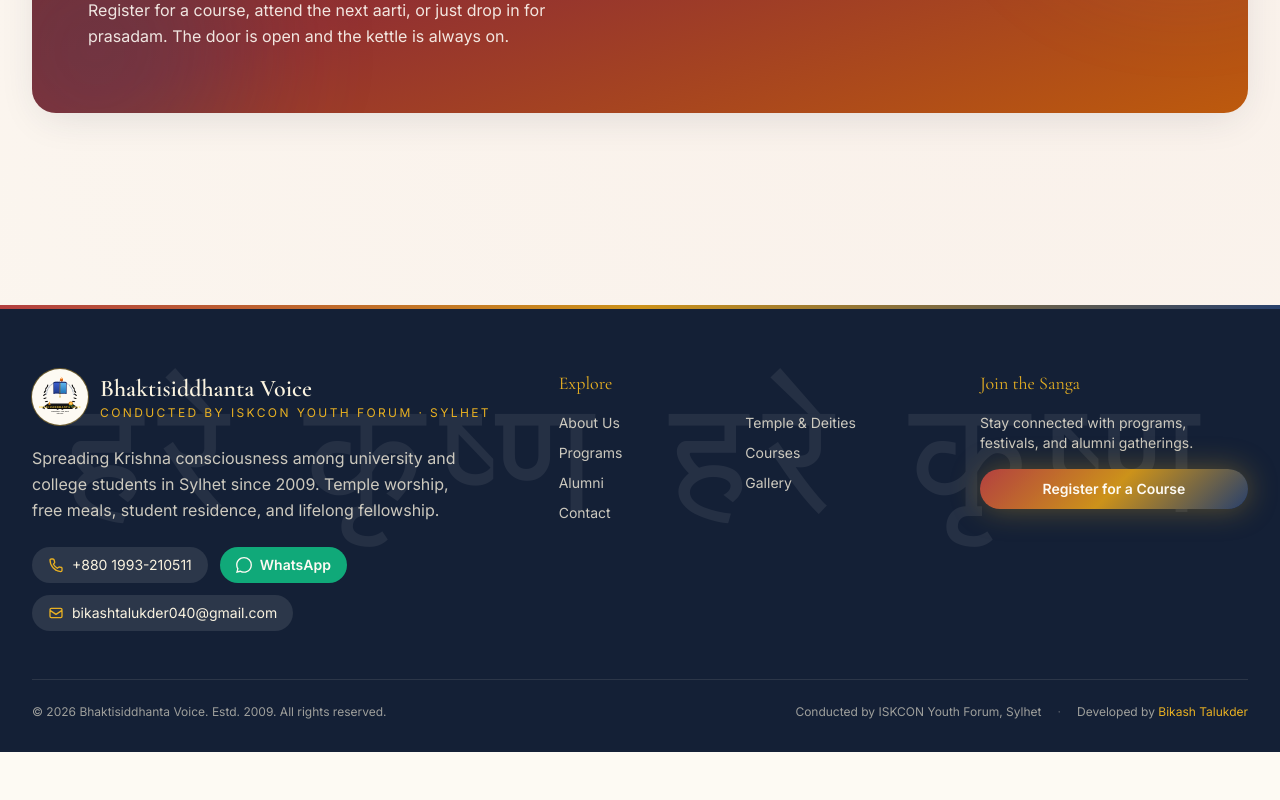
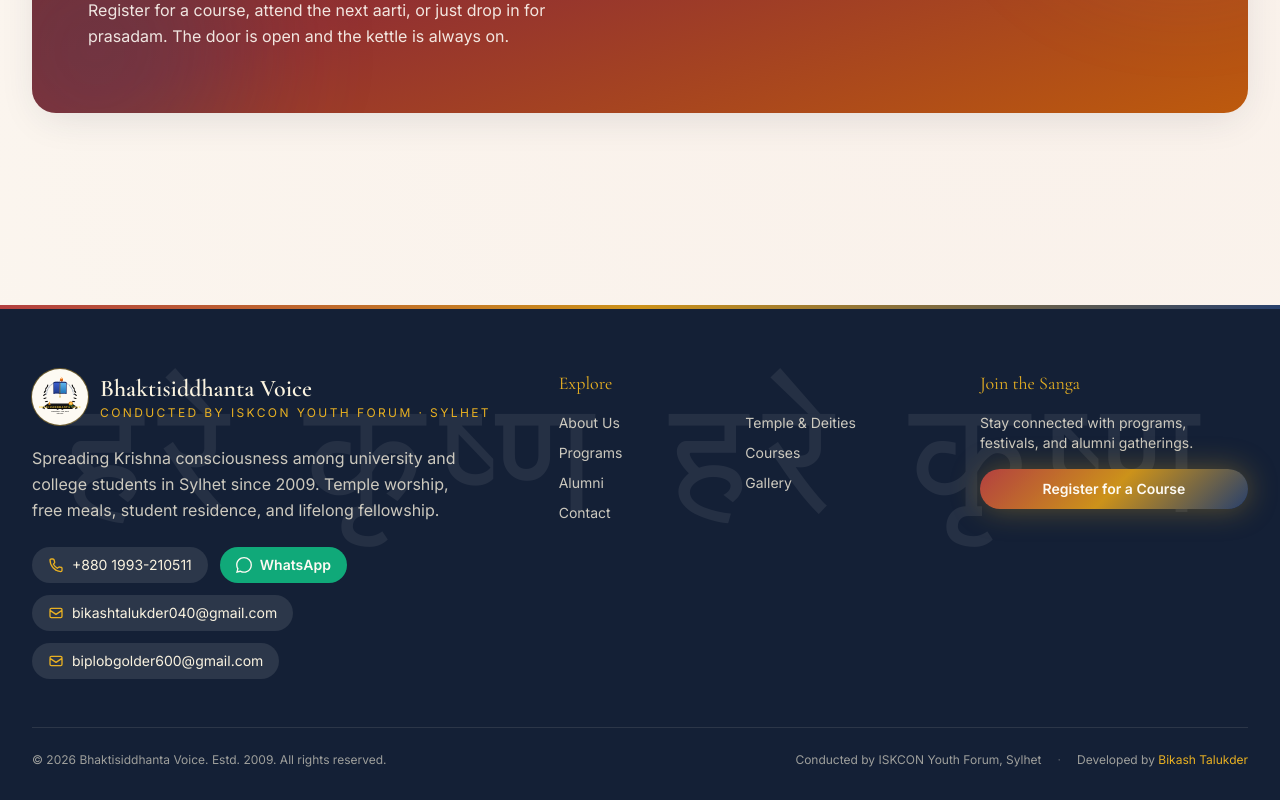
Before and after one commit to bikash-20/Bhaktisiddhanta-Voice, a Next.js app: page / in a window 1280 px wide. Shown: the part 3748-4548 px from the top of the page. Before the commit the page ends 4500 px from the top, so only its background shows below. Built offline with nearby package versions, Linux system fonts and the light colour scheme; a web font is replaced by a local one.

Commit message:
Add biplobgolder600@gmail.com as a second footer contact email

```diff
--- a/app/components/Footer.jsx
+++ b/app/components/Footer.jsx
@@ -87,6 +87,13 @@
                 <svg className="h-4 w-4 shrink-0 text-gold-400" fill="none" stroke="currentColor" strokeWidth="2" viewBox="0 0 24 24"><path strokeLinecap="round" strokeLinejoin="round" d="M3 8l9 6 9-6M5 19h14a2 2 0 002-2V7a2 2 0 00-2-2H5a2 2 0 00-2 2v10a2 2 0 002 2z"/></svg>
                 bikashtalukder040@gmail.com
               </a>
+              <a
+                href="mailto:biplobgolder600@gmail.com"
+                className="inline-flex items-center gap-2 rounded-full bg-cream-50/10 px-4 py-2 text-sm hover:bg-cream-50/20 hover:-translate-y-0.5 transition-all duration-300 focus-ring"
+              >
+                <svg className="h-4 w-4 shrink-0 text-gold-400" fill="none" stroke="currentColor" strokeWidth="2" viewBox="0 0 24 24"><path strokeLinecap="round" strokeLinejoin="round" d="M3 8l9 6 9-6M5 19h14a2 2 0 002-2V7a2 2 0 00-2-2H5a2 2 0 00-2 2v10a2 2 0 002 2z"/></svg>
+                biplobgolder600@gmail.com
+              </a>
             </div>
           </div>
 
```
